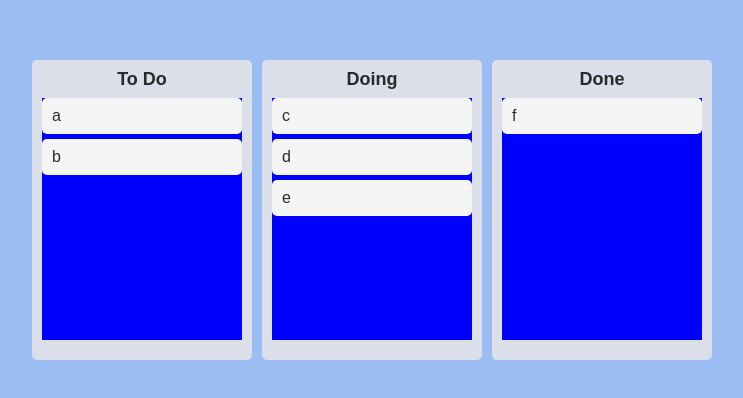
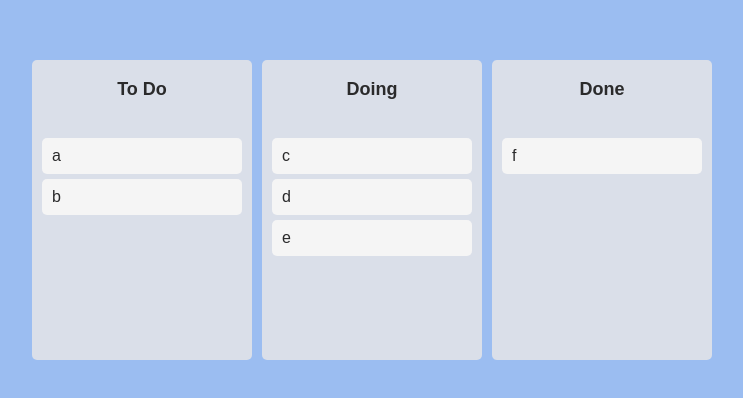
Before and after one commit to Jeongmmin/Kanban-App, a React (Create React App) app: page / in a window 1280 px wide. Shown: the part 190-588 px from the top of the page, without its empty margins (268-1011 px from the left). Built offline with nearby package versions, Linux system fonts and the light colour scheme.

Commit message:
💄 Add Card & Board style

```diff
--- a/src/Components/Board.tsx
+++ b/src/Components/Board.tsx
@@ -5,7 +5,6 @@ import DraggableCard from "./DraggableCard";
 
 const Wrapper = styled.div`
   width: 300px;
-  padding: 20px 10px;
   padding-top: 10px;
   background-color: ${(props) => props.theme.boardColor};
   border-radius: 5px;
@@ -16,6 +15,7 @@ const Wrapper = styled.div`
 
 const Title = styled.h2`
   text-align: center;
+  padding: 10px 0;
   font-weight: 600;
   margin-bottom: 10px;
   font-size: 18px;
@@ -28,9 +28,10 @@ interface IAreaProps {
 }
 
 const Area = styled.div<IAreaProps>`
-  background-color: ${(props) => props.isDraggingOver? "pink" : props.isDraggingFromThis? "red" : "blue"};
+  background-color: ${(props) => props.isDraggingOver? "#b2cffa" : props.isDraggingFromThis? "#dadce0" : "transparent"};
   flex-grow: 1;
-  transition: background-color .3s ease-in-out;
+  transition: background-color .4s ease-in-out;
+  padding: 20px 10px;
 `;
 
 interface IBoardProps {
@@ -59,12 +60,16 @@ function Board({ toDos, boardId }: IBoardProps) {
 export default Board;
 
 /**
- * info(snapshot) : card 이동 감지
- *
- * export interface DroppableStateSnapshot {
-    isDraggingOver: boolean;
-    draggingOverWith?: DraggableId | undefined;
-    draggingFromThisWith?: DraggableId | undefined;
-    isUsingPlaceholder: boolean;
+export interface DraggableStateSnapshot {
+    isDragging: boolean;
+    isDropAnimating: boolean;
+    dropAnimation?: DropAnimation | undefined;
+    draggingOver?: DroppableId | undefined;
+    // the id of a draggable that you are combining with
+    combineWith?: DraggableId | undefined;
+    // a combine target is being dragged over by
+    combineTargetFor?: DraggableId | undefined;
+    // What type of movement is being done: 'FLUID' or 'SNAP'
+    mode?: MovementMode | undefined;
 }
  */
--- a/src/Components/DraggableCard.tsx
+++ b/src/Components/DraggableCard.tsx
@@ -2,11 +2,12 @@ import React from 'react';
 import { Draggable } from 'react-beautiful-dnd';
 import styled from 'styled-components';
 
-const Card = styled.div`
-  background-color: ${(props) => props.theme.cardColor};
+const Card = styled.div<{isDragging:boolean}>`
   padding: 10px;
   border-radius: 5px;
   margin-bottom: 5px;
+  background-color: ${(props) => props.isDragging? "#497dd7" : props.theme.cardColor};
+  box-shadow: ${(props) => props.isDragging? "0px 2px 10px rgba(0,0,0,0.1)" : "none"};
 `;
 
 interface IDragabbleCardProps {
@@ -18,8 +19,9 @@ function DraggableCard({toDo, index}:IDragabbleCardProps) {
   // console.log(toDo, "has been render")
   return (
     <Draggable key={toDo} draggableId={toDo} index={index}>
-      {(magic) => (
+      {(magic, snapshot) => (
         <Card
+        isDragging={snapshot.isDragging}
           ref={magic.innerRef}
           {...magic.draggableProps}
           {...magic.dragHandleProps}
```
